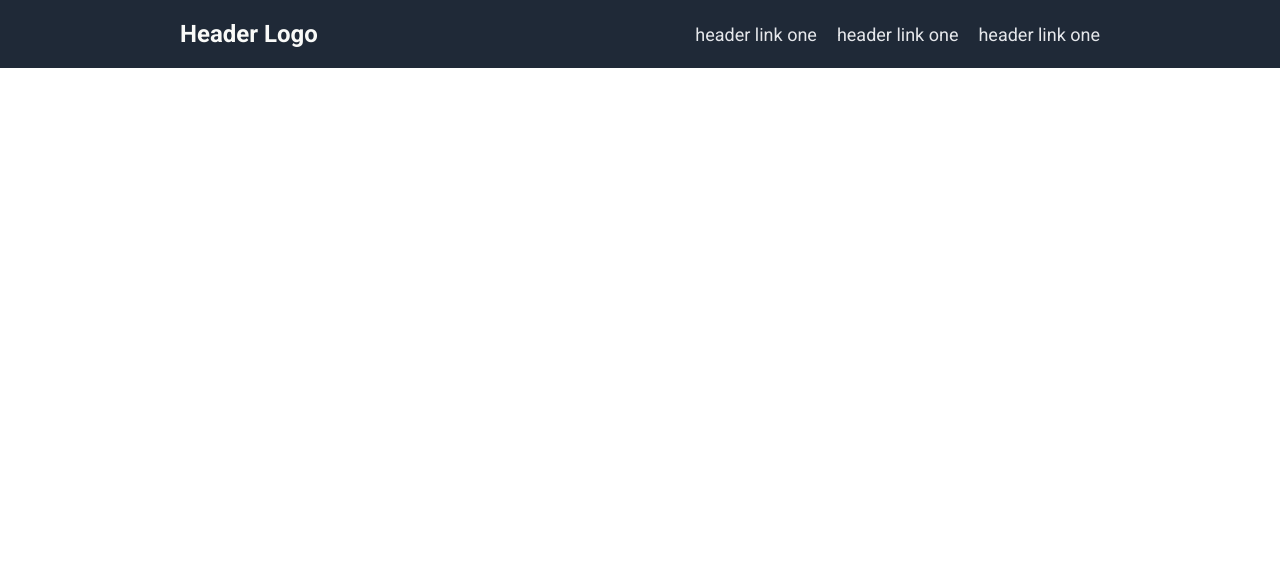
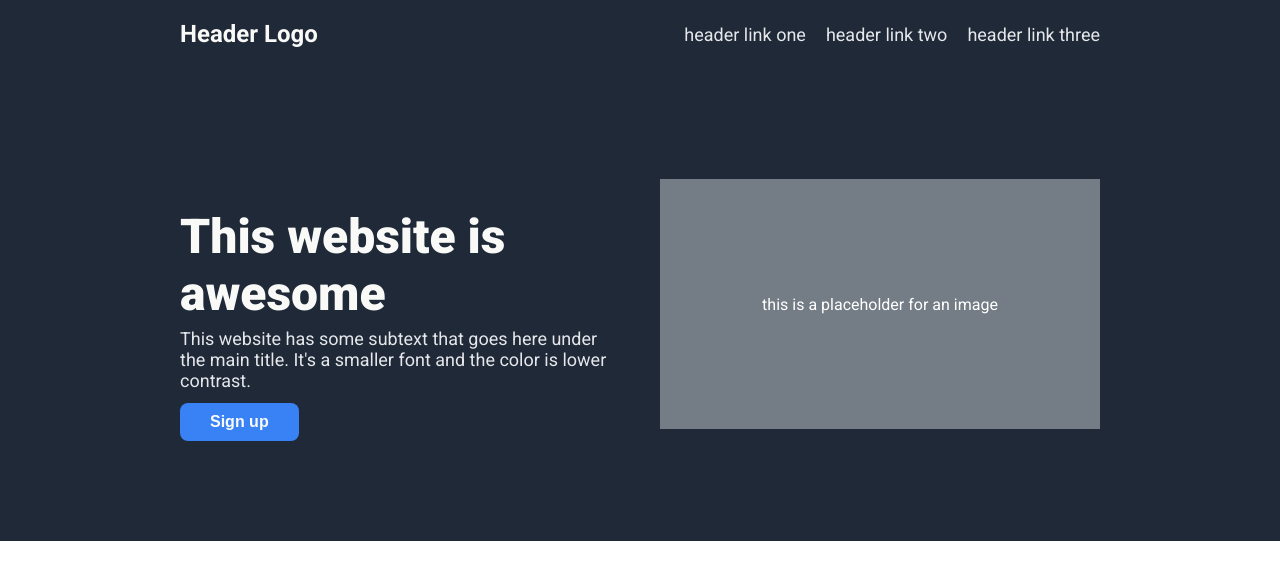
Before and after one commit to leandrosalias/landing-page-odin, a plain HTML site: page index.html in a window 1280 px wide. Drawn offline with Linux system fonts and the light colour scheme.

Commit message:
Added hero section to the landing page
A presentation with sign up button was added, also with a placeholder for an image.

```diff
--- a/index.html
+++ b/index.html
@@ -12,7 +12,7 @@
     <link href="https://fonts.googleapis.com/css2?family=Roboto:ital,wght@0,300;0,400;0,700;0,900;1,300&display=swap" rel="stylesheet">
 </head>
 <body>
-    <!-- Dark background container for header and presentation -->
+    <!-- Dark background container for header and hero section -->
     <div class="dark-background">
         <div class="container">
             <!-- Header -->
@@ -21,13 +21,22 @@
                 <nav>
                     <ul>
                         <li><a href="#">header link one</a></li>
-                        <li><a href="#">header link one</a></li>
-                        <li><a href="#">header link one</a></li>
+                        <li><a href="#">header link two</a></li>
+                        <li><a href="#">header link three</a></li>
                     </ul>
                 </nav>
              </header>
+             <!-- Hero section -->
+              <section class="hero">
+                <div class="hero-text">
+                    <h1>This website is awesome</h1>
+                    <p>This website has some subtext that goes here under the main title. It's a smaller font and the color is lower contrast.</p>
+                    <button class="btn-primary">Sign up</button>
+                </div>
+                <div class="hero-image">
+                    this is a placeholder for an image</div>
+              </section>
         </div>
-
     </div>
 </body>
 </html>
--- a/styles.css
+++ b/styles.css
@@ -46,3 +46,49 @@
     color: #e5e7eb;
     font-size: 18px;
 }
+
+.hero {
+    display: flex;
+    align-items: center;
+    padding: 100px 0;
+    gap: 40px;
+}
+
+.hero-text {
+    flex: 1;
+}
+
+.hero h1 {
+    font-size: 48px;
+    color: #f9faf8;
+    font-weight: 900;
+    margin-bottom: 6px;
+}
+
+.hero p {
+    font-size: 18px;
+    color: #e5e7eb;
+    margin-top: 0px;
+    margin-bottom: 12px;
+}
+
+.btn-primary {
+    background-color: #3882f6;
+    color: #f9faf8;
+    border: none;
+    border-radius: 8px;
+    padding: 10px 30px;
+    font-size: 16px;
+    font-weight: bold;
+    cursor: pointer;
+}
+
+.hero-image {
+    display: flex;
+    flex: 1;
+    justify-content: center;
+    align-items: center;
+    background-color: #747C85;
+    color: white;
+    height: 250px;
+}
```
